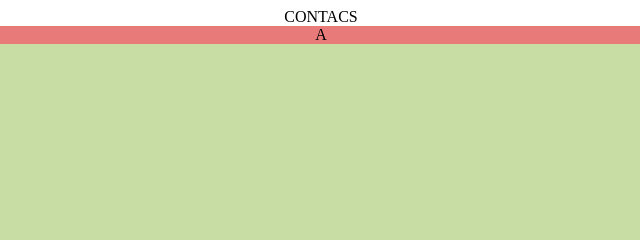
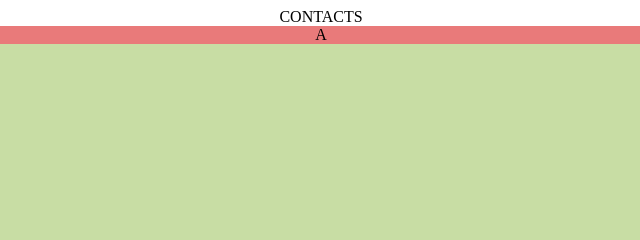
Before and after one commit to codepompi/Geekstertask, a plain HTML site: page Contact/index.html in a window 1280 px wide. Shown: the top 240 px of the page, 319-959 px from the left. Drawn offline with Linux system fonts and the light colour scheme.

Commit message:
Update index.html

```diff
--- a/Contact/index.html
+++ b/Contact/index.html
@@ -7,7 +7,7 @@
 </head>
 
 <body>
-    <div id="div1">CONTACS</div>
+    <div id="div1">CONTACTS</div>
     <div id="div2" style="text-align: center;">
         <th>A</th>
     </div>
```
